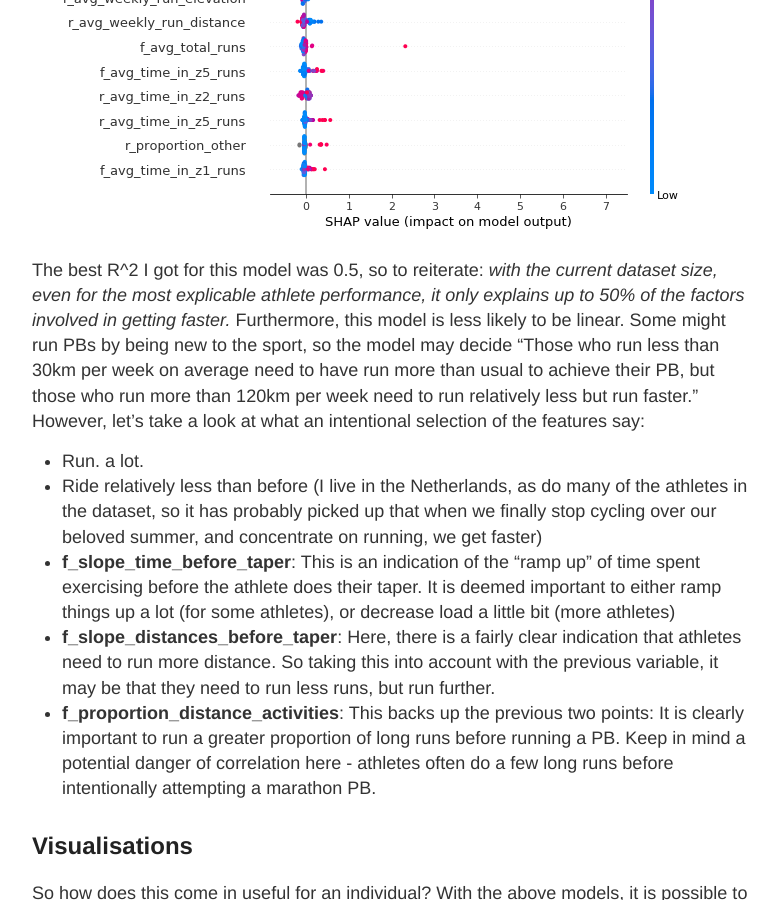
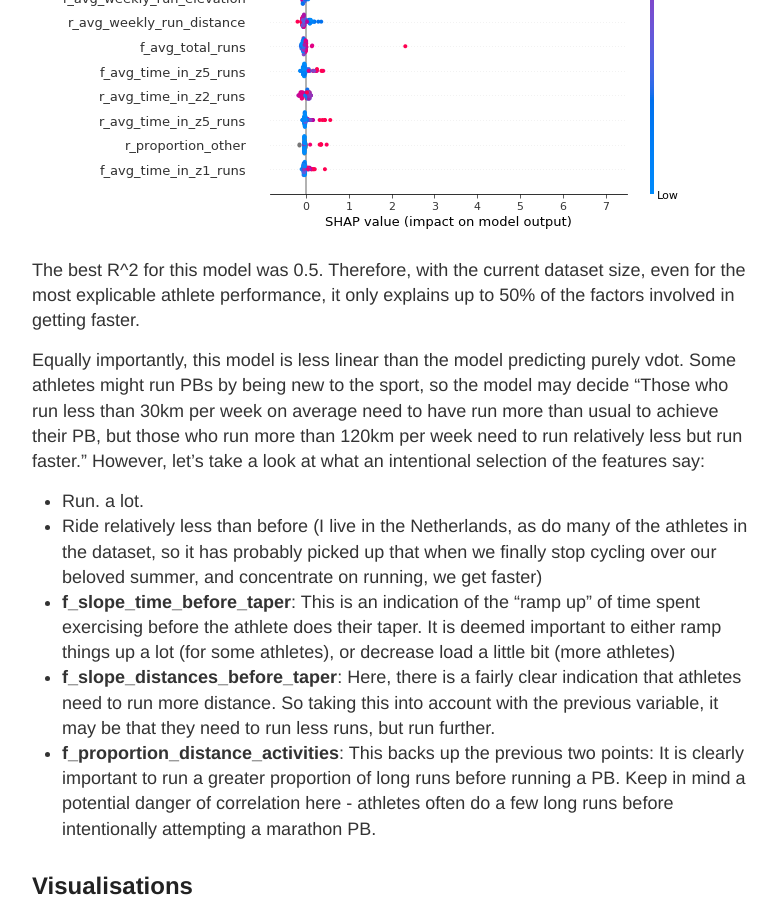
Before and after one commit to ryan-anderson-ds/ryan-anderson-ds.github.io, a Jekyll site: the page built from _posts/insights/2020-01-16-Running-Smart-With-Machine-Learning-And-Strava.md, in a window 1280 px wide and 900 px high, scrolled down 11483 px. Shown: the whole window, without its empty margins (248-1026 px from the left). Built offline with Jekyll 4.4.1, drawn with Linux system fonts in a browser that asks for light colours.

Commit message:
tweaking writeup

```diff
--- a/_posts/insights/2020-01-16-Running-Smart-With-Machine-Learning-And-Strava.md
+++ b/_posts/insights/2020-01-16-Running-Smart-With-Machine-Learning-And-Strava.md
@@ -164,7 +164,10 @@ Here, we the [SHAP plot](https://github.com/slundberg/shap) is not as healthy. T
 
 ![Features explaining vdot](../images/insights/training_plan/features_vdot_delta.png "Features explaining vdot")
 
-The best R^2 I got for this model was 0.5, so to reiterate: *with the current dataset size, even for the most explicable athlete performance, it only explains up to 50% of the factors involved in getting faster.* Furthermore, this model is less likely to be linear. Some might run PBs by being new to the sport, so the model may decide "Those who run less than 30km per week on average need to have run more than usual to achieve their PB, but those who run more than 120km per week need to run relatively less but run faster." However, let's take a look at what an intentional selection of the features say:
+The best R^2 for this model was 0.5. Therefore, with the current dataset size, even for the most explicable athlete performance, it only explains up to 50% of the factors involved in getting faster.
+
+Equally importantly, this model is less linear than the model predicting purely vdot. Some athletes might run PBs by being new to the sport, so the model may decide "Those who run less than 30km per week on average need to have run more than usual to achieve their PB, but those who run more than 120km per week need to run relatively less but run faster." However, let's take a look at what an intentional selection of the features say:
+
 * Run. a lot.
 * Ride relatively less than before (I live in the Netherlands, as do many of the athletes in the dataset, so it has probably picked up that when we finally stop cycling over our beloved summer, and concentrate on running, we get faster)
 * **f_slope_time_before_taper**: This is an indication of the "ramp up" of time spent exercising before the athlete does their taper. It is deemed important to either ramp things up a lot (for some athletes), or decrease load a little bit (more athletes)
```
